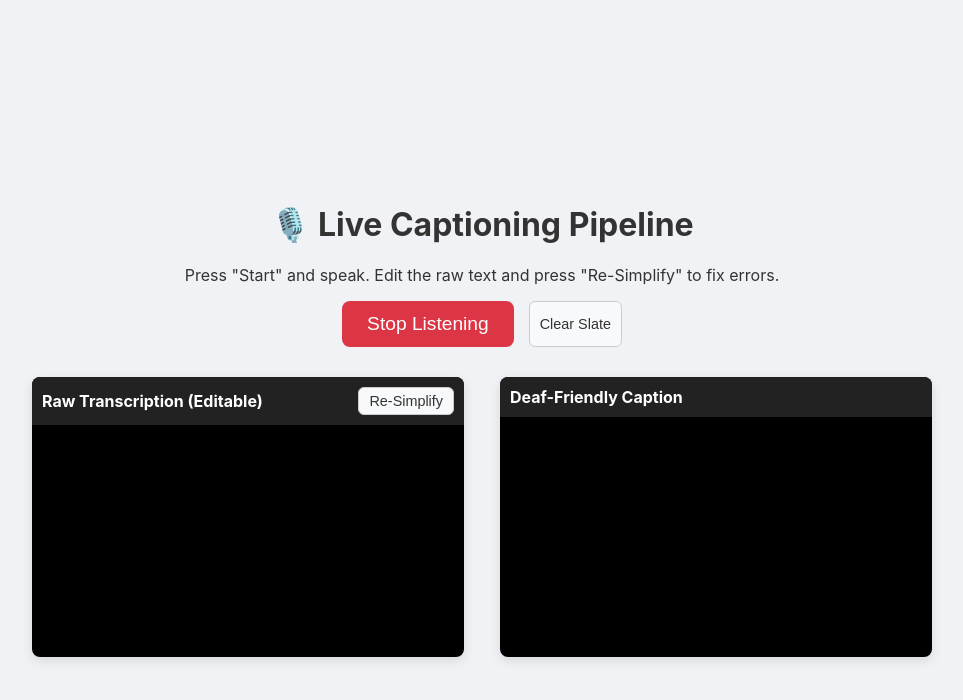
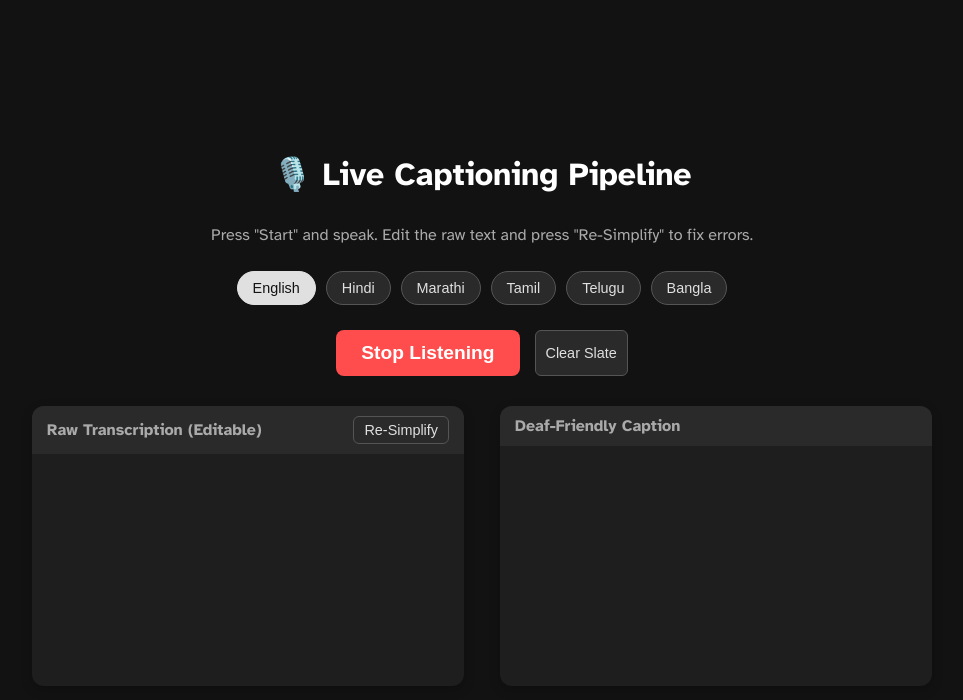
Before and after one commit to AtharvaDubey25/Nit_Raipur_Hackathon_Project, a plain HTML site: page index.html in a window 1280 px wide. Both pictures are taken after a click on the button "Start Listening". Shown: the whole page, without its empty margins (158-1121 px from the left). Drawn offline with nearby package versions, Linux system fonts and the light colour scheme.

Commit message:
Added a web layout to test

```diff
--- a/app.js
+++ b/app.js
@@ -1,32 +1,52 @@
-// --- 1. Setup SpeechRecognition ---
+// --- 1. GSAP Page Load Animation ---
+// This runs as soon as the page is loaded
+document.addEventListener('DOMContentLoaded', () => {
+    // Create a "timeline" to control the sequence
+    const tl = gsap.timeline();
+
+    // Animate elements in, one after another (stagger)
+    tl.to('h1', { opacity: 1, visibility: 'visible', y: -20, duration: 0.5, delay: 0.2 })
+      .to('p', { opacity: 1, visibility: 'visible', y: -10, duration: 0.4 }, "-=0.3")
+      .to('.language-selector', { opacity: 1, visibility: 'visible', duration: 0.5 }, "-=0.2")
+      .to('.controls', { opacity: 1, visibility: 'visible', duration: 0.5 }, "-=0.3")
+      .to('.caption-box', { opacity: 1, visibility: 'visible', stagger: 0.2, duration: 0.5 }, "-=0.3");
+});
+
+
+// --- 2. Setup SpeechRecognition ---
 window.SpeechRecognition = window.SpeechRecognition || window.webkitSpeechRecognition;
 
 // Check for browser support
 if (!window.SpeechRecognition) {
     alert("Sorry, your browser doesn't support live speech recognition. Please use Chrome or Edge.");
 } else {
-    // --- 2. Get DOM Elements ---
+    // --- 3. Get DOM Elements ---
     const recognition = new SpeechRecognition();
     const toggleBtn = document.getElementById('toggle-btn');
-    const rawOutput = document.getElementById('raw-text-output'); // This is a <textarea>
+    const rawOutput = document.getElementById('raw-text-output');
     const simpleOutput = document.getElementById('simple-text-output');
     const clearBtn = document.getElementById('clear-btn');
     const resimplifyBtn = document.getElementById('resimplify-btn');
+    const languageSelector = document.querySelector('.language-selector');
+    const langButtons = document.querySelectorAll('.lang-btn');
+
+    // Get the box we want to make glow
+    const simpleBox = simpleOutput.closest('.caption-box');
 
     let isListening = false;
-    let rawTextHistory = ''; // Stores the full transcript for the raw box
-    let simpleTextHistory = ''; // Stores the full history of simplified text
+    let rawTextHistory = '';
+    let simpleTextHistory = '';
+    let targetLanguage = 'English';
 
-    // --- 3. Configure the STT Engine ---
+    // --- 4. Configure the STT Engine ---
     recognition.continuous = true;
     recognition.interimResults = true;
     recognition.lang = 'en-IN';
 
-    // --- 4. Handle Button Clicks ---
+    // --- 5. Handle Button Clicks ---
     toggleBtn.addEventListener('click', () => {
         isListening = !isListening;
         if (isListening) {
-            // Clear all text for a new session
             rawOutput.value = "";
             simpleOutput.textContent = "";
             rawTextHistory = "";
@@ -42,69 +62,65 @@ if (!window.SpeechRecognition) {
         }
     });
 
-    // --- NEW FEATURE 1: Clear Slate ---
     clearBtn.addEventListener('click', () => {
         rawTextHistory = '';
         simpleTextHistory = '';
-        rawOutput.value = ''; // Use .value for <textarea>
+        rawOutput.value = '';
         simpleOutput.textContent = '';
     });
 
-    // --- NEW FEATURE 2: Re-Simplify (UPDATED) ---
     resimplifyBtn.addEventListener('click', () => {
-        const editedText = rawOutput.value; // Get all text from the box
-        if (!editedText.trim()) return; // Do nothing if empty
+        const editedText = rawOutput.value;
+        if (!editedText.trim()) return;
 
         console.log("Re-simplifying edited text...");
+        simpleOutput.textContent = "Thinking...";
 
-        // --- ADDED "THINKING..." ---
-        simpleOutput.textContent = "Thinking..."; // Show feedback
-
-        // Call backend, pass 'true' to signal a full replacement
-        sendToBackend(editedText, true);
+        sendToBackend(editedText, true, targetLanguage);
     });
 
+    languageSelector.addEventListener('click', (e) => {
+        if (e.target.classList.contains('lang-btn')) {
+            langButtons.forEach(btn => {
+                btn.classList.remove('active');
+            });
+            e.target.classList.add('active');
+            targetLanguage = e.target.dataset.lang;
+            console.log("Target language set to:", targetLanguage);
+        }
+    });
 
-    // --- 5. Process STT Results (UPDATED) ---
+    // --- 6. Process STT Results ---
     recognition.onresult = (event) => {
         let interimTranscript = '';
-        let currentFinalTranscript = ''; // Just the text from this one event
+        let currentFinalTranscript = '';
 
         for (let i = event.resultIndex; i < event.results.length; ++i) {
             const transcript = event.results[i][0].transcript;
 
             if (event.results[i].isFinal) {
-                // This is the final, confirmed transcript for a sentence.
                 currentFinalTranscript = transcript.trim() + ' ';
-                rawTextHistory += currentFinalTranscript; // Add to full log
+                rawTextHistory += currentFinalTranscript;
 
-                // --- ADDED "THINKING..." ---
                 simpleOutput.textContent = simpleTextHistory + "Thinking...";
 
-                // --- THIS IS THE HANDOFF ---
-                // Send *only the new* sentence to the backend.
-                sendToBackend(currentFinalTranscript, false);
+                sendToBackend(currentFinalTranscript, false, targetLanguage);
 
             } else {
-                // This is a temporary, "in-progress" transcript.
                 interimTranscript += transcript;
             }
         }
 
-        // Update the UI
         rawOutput.value = rawTextHistory + interimTranscript;
 
-        // --- ADDED "LISTENING..." ---
-        // Show "Listening..." only if we are not "Thinking"
         if (interimTranscript && !currentFinalTranscript) {
             simpleOutput.textContent = simpleTextHistory + "Listening...";
         }
     };
 
-    // --- 6. Handle Backend Communication (UPDATED) ---
-    // Now accepts a flag to know if it should append or replace
-    async function sendToBackend(textToSimplify, isFullReplace = false) {
-        console.log("Sending to backend:", textToSimplify);
+    // --- 7. Handle Backend Communication (with GSAP) ---
+    async function sendToBackend(textToSimplify, isFullReplace = false, language) {
+        console.log(`Sending to backend (Lang: ${language}):`, textToSimplify);
 
         try {
             const response = await fetch('http://127.0.0.1:8000/simplify-text', {
@@ -112,26 +128,30 @@ if (!window.SpeechRecognition) {
                 headers: { 'Content-Type': 'application/json' },
                 body: JSON.stringify({
                     text: textToSimplify,
-                    language: 'English' // You can change this or add a dropdown
+                    language: language
                 })
             });
 
-            if (!response.ok) {
-                throw new Error(`HTTP error! status: ${response.status}`);
-            }
-
+            if (!response.ok) throw new Error(`HTTP error! status: ${response.status}`);
             const data = await response.json();
-
             console.log("Got from backend:", data.simple_text);
 
+            // --- THIS IS THE GSAP "FLASH" ---
+            gsap.to(simpleBox, {
+                boxShadow: "0 0 40px 10px rgba(255, 255, 255, 0.15)", // Glow
+                duration: 0.3,    // Fast fade in
+                yoyo: true,       // Fade back out
+                repeat: 1,        // Play in, then out (yoyo)
+                ease: "power1.inOut"
+            });
+            // ------------------------------------
+
             if (isFullReplace) {
-                // Replace the entire simple text box
-                simpleTextHistory = data.simple_text; // Reset history
+                simpleTextHistory = data.simple_text;
                 simpleOutput.textContent = simpleTextHistory;
             } else {
-                // Append the new simplified text to the box
-                simpleTextHistory += data.simple_text + ' '; // Add new text to history
-                simpleOutput.textContent = simpleTextHistory; // Display full history
+                simpleTextHistory += data.simple_text + ' ';
+                simpleOutput.textContent = simpleTextHistory;
             }
 
         } catch (error) {
@@ -144,7 +164,7 @@ if (!window.SpeechRecognition) {
         }
     }
 
-    // --- 7. Handle End of Listening ---
+    // --- 8. Handle End of Listening ---
     recognition.onend = () => {
         if (isListening) {
             recognition.start();
@@ -154,10 +174,26 @@ if (!window.SpeechRecognition) {
         }
     };
 
-    // --- 8. Handle Errors ---
+    // --- 9. Handle Errors (UPDATED) ---
     recognition.onerror = (event) => {
         console.error("Speech recognition error:", event.error);
-        if (event.error !== 'network') {
+
+        // --- THIS IS THE FIX ---
+        // Check for the "permission denied" error
+        if (event.error === 'not-allowed' || event.error === 'permission-denied') {
+            // 1. Set isListening to false to stop the 'onend' loop
+            isListening = false;
+
+            // 2. Visually reset the button
+            toggleBtn.textContent = 'Start Listening';
+            toggleBtn.classList.remove('listening');
+
+            // 3. Give a clear, one-time alert
+            alert("You must grant microphone permission to use this app.");
+        }
+        // --- END FIX ---
+        else if (event.error !== 'network') {
+            // Handle other errors, but not the common "network" one
             alert(`Error: ${event.error}`);
         }
     };
--- a/index.html
+++ b/index.html
@@ -11,6 +11,14 @@
         <h1>🎙️ Live Captioning Pipeline</h1>
         <p>Press "Start" and speak. Edit the raw text and press "Re-Simplify" to fix errors.</p>
 
+        <div class="language-selector">
+            <button class="lang-btn active" data-lang="English">English</button>
+            <button class="lang-btn" data-lang="Hindi">Hindi</button>
+            <button class="lang-btn" data-lang="Marathi">Marathi</button>
+            <button class="lang-btn" data-lang="Tamil">Tamil</button>
+            <button class="lang-btn" data-lang="Telugu">Telugu</button>
+            <button class="lang-btn" data-lang="Bangla">Bangla</button>
+        </div>
         <div class="controls">
             <button id="toggle-btn">Start Listening</button>
             <button id="clear-btn" class="secondary-btn">Clear Slate</button>
@@ -32,6 +40,7 @@
             </div>
         </div>
     </div>
+    <script src="https://cdnjs.cloudflare.com/ajax/libs/gsap/3.12.5/gsap.min.js"></script>
     <script src="app.js"></script>
 </body>
 </html>
--- a/style.css
+++ b/style.css
@@ -1,7 +1,17 @@
+/* --- 1. Base Dark Mode & Font --- */
+@import url('https://fonts.googleapis.com/css2?family=Atkinson+Hyperlegible:wght@400;700&display=swap');
+
+/* --- HIDE ELEMENTS FOR GSAP INTRO --- */
+h1, p, .language-selector, .controls, .caption-box {
+    opacity: 0;
+    visibility: hidden;
+}
+
 body {
-    font-family: -apple-system, BlinkMacSystemFont, 'Segoe UI', Roboto, sans-serif;
-    background-color: #f0f2f5;
-    color: #333;
+    /* YouTube/ChatGPT Dark Gray */
+    background-color: #121212;
+    color: #e0e0e0;
+    font-family: 'Atkinson Hyperlegible', sans-serif;
     margin: 0;
     padding: 20px;
     display: flex;
@@ -16,6 +26,47 @@ body {
     text-align: center;
 }
 
+h1 {
+    color: #ffffff;
+    font-weight: 700;
+}
+
+p {
+    color: #aaa;
+}
+
+/* --- 2. Language Selector (Dark) --- */
+.language-selector {
+    display: flex;
+    justify-content: center;
+    flex-wrap: wrap;
+    gap: 10px;
+    margin-bottom: 25px;
+}
+
+.lang-btn {
+    font-size: 0.9rem;
+    padding: 8px 15px;
+    border: 1px solid #555; /* Darker border */
+    border-radius: 20px;
+    background-color: #2a2a2a; /* Dark background */
+    color: #e0e0e0; /* Light text */
+    cursor: pointer;
+    font-weight: 500;
+    transition: background-color 0.3s ease, color 0.3s ease;
+}
+
+.lang-btn:hover {
+    background-color: #3f3f3f;
+}
+
+.lang-btn.active {
+    background-color: #e0e0e0; /* Bright background */
+    color: #121212; /* Dark text */
+    border-color: #e0e0e0;
+}
+
+/* --- 3. Controls (Dark) --- */
 .controls {
     display: flex;
     justify-content: center;
@@ -28,35 +79,37 @@ body {
     padding: 12px 25px;
     border: none;
     border-radius: 8px;
-    background-color: #007bff;
-    color: white;
+    background-color: #3ea6ff; /* Brighter blue for dark mode */
+    color: #121212;
+    font-weight: 700;
     cursor: pointer;
     transition: background-color 0.3s;
 }
 
 #toggle-btn:hover {
-    background-color: #0056b3;
+    background-color: #6ebcff;
 }
 
 #toggle-btn.listening {
-    background-color: #dc3545;
+    background-color: #ff4d4d; /* Brighter red */
+    color: #fff;
 }
 
-/* --- NEW STYLES --- */
 .secondary-btn {
     font-size: 0.9rem;
     padding: 5px 10px;
-    border: 1px solid #ccc;
+    border: 1px solid #555;
     border-radius: 6px;
-    background-color: #f8f9fa;
-    color: #333;
+    background-color: #2a2a2a;
+    color: #e0e0e0;
     cursor: pointer;
 }
 
 .secondary-btn:hover {
-    background-color: #e2e6ea;
+    background-color: #3f3f3f;
 }
 
+/* --- 4. Caption Boxes (Dark) --- */
 .caption-box-container {
     display: flex;
     justify-content: space-between;
@@ -66,50 +119,52 @@ body {
 
 .caption-box {
     width: 48%;
-    background-color: #000;
-    color: #fff;
-    border-radius: 8px;
-    box-shadow: 0 4px 12px rgba(0,0,0,0.1);
+    /* ChatGPT Box Color */
+    background-color: #1e1e1e;
+    border-radius: 12px;
+    box-shadow: 0 4px 12px rgba(0,0,0,0.2);
+
+    /* This is for the animation to transition smoothly */
+    transition: box-shadow 0.5s ease-out;
 }
 
-/* --- NEW STYLE --- */
 .caption-header {
     display: flex;
     justify-content: space-between;
     align-items: center;
-    padding: 10px;
-    background-color: #222;
-    border-top-left-radius: 8px;
-    border-top-right-radius: 8px;
+    padding: 10px 15px;
+    background-color: #2a2a2a;
+    border-top-left-radius: 12px;
+    border-top-right-radius: 12px;
 }
 
 .caption-header h2 {
     font-size: 1rem;
     margin: 0;
+    color: #aaa;
 }
 
 .caption-content {
-    font-size: 1.5rem; /* Large, readable font */
+    font-size: 1.5rem;
     line-height: 1.6;
     padding: 20px;
     min-height: 200px;
     text-align: left;
-    white-space: pre-wrap; /* Preserves line breaks */
-    word-wrap: break-word; /* Breaks long words */
+    white-space: pre-wrap;
+    word-wrap: break-word;
+    color: #fff; /* Main text is white */
 }
 
-/* --- NEW STYLE for <textarea> --- */
 textarea.caption-content {
     width: 100%;
-    box-sizing: border-box; /* Important for padding */
-    background-color: #000;
+    box-sizing: border-box;
+    background-color: #1e1e1e; /* Match box */
     color: #fff;
     border: none;
-    resize: none; /* Disables resizing */
-    font-family: -apple-system, BlinkMacSystemFont, 'Segoe UI', Roboto, sans-serif;
+    resize: none;
 }
 
 textarea.caption-content:focus {
     outline: none;
-    box-shadow: 0 0 5px #007bff;
+    box-shadow: 0 0 5px #3ea6ff; /* Use the blue from the button */
 }
```
Also changed, not shown: 1 other file.
